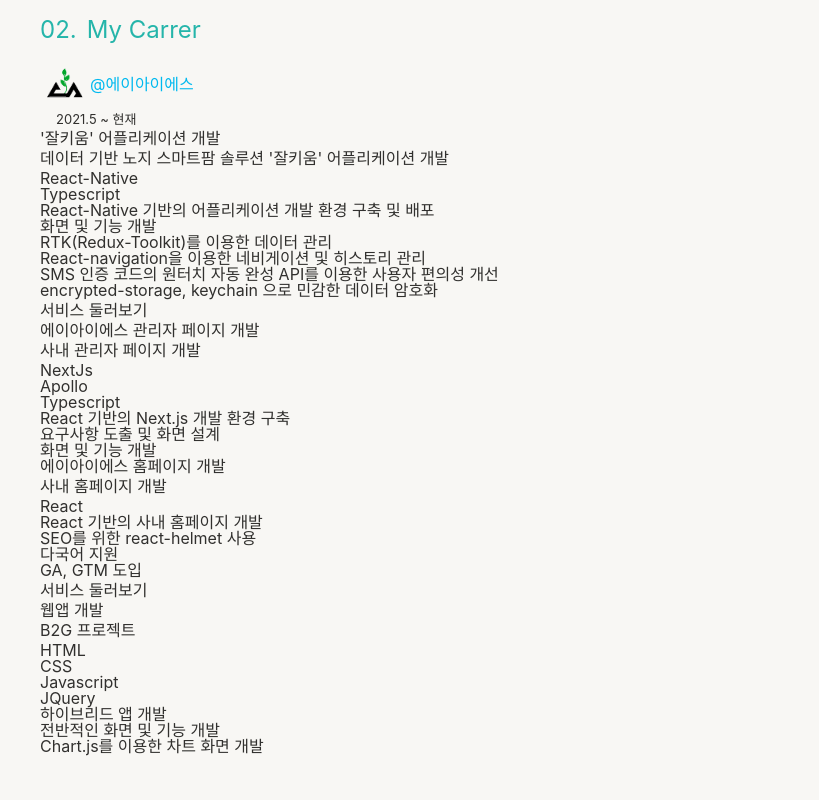
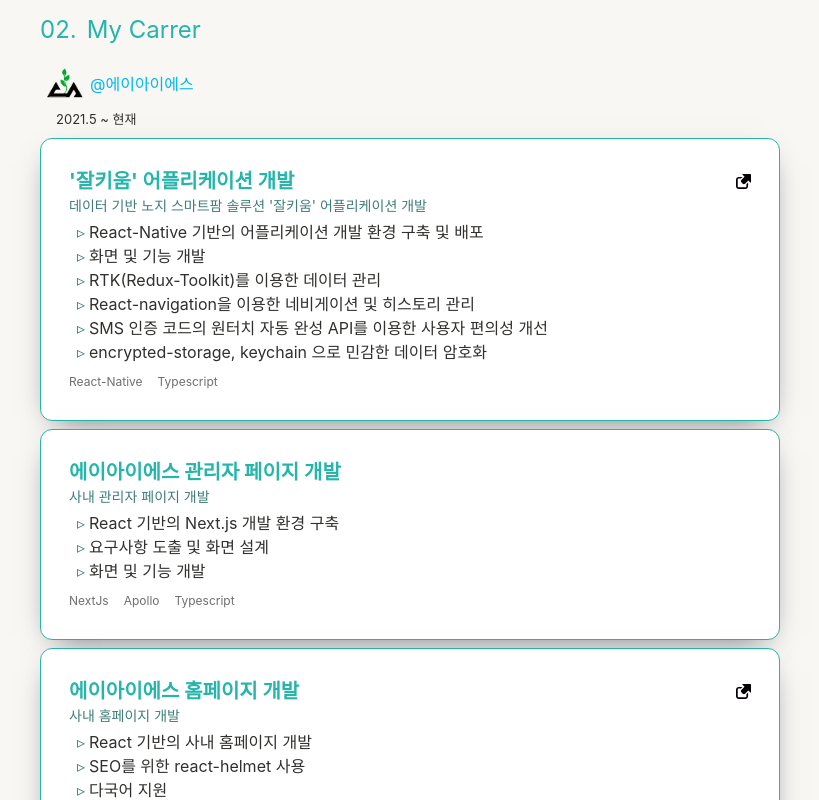
Before and after one commit to uhgenie7/portfolio2022, a Next.js app in the folder client/: page / in a window 1280 px wide. Shown: the part 840-1640 px from the top of the page, without its empty margins (230-1049 px from the left). Built offline with nearby package versions, Linux system fonts and the light colour scheme.

Commit message:
Style: #14 Carrer Style

```diff
--- a/client/src/components/Card/index.tsx
+++ b/client/src/components/Card/index.tsx
@@ -39,6 +39,9 @@ const Card = ({ title, language, data, url, description }: TypeProject) => {
 export default Card;
 
 const Container = styled.li`
+  width: 100%;
+  margin: 8px auto;
+
   .inner {
     box-shadow: 0 10px 30px -15px rgba(2, 12, 27, 0.7);
     padding: 2rem 1.75rem;
--- a/client/src/components/Company/index.tsx
+++ b/client/src/components/Company/index.tsx
@@ -1,7 +1,7 @@
 import Image from 'next/image';
 import styled from 'styled-components';
 import type { TypeCompany } from '@src/types/types';
-import ProjectItem from '../ProjectItem';
+import Card from '../Card';
 
 const Company = ({ title, date, icon, project, url }: TypeCompany) => {
   return (
@@ -17,18 +17,10 @@ const Company = ({ title, date, icon, project, url }: TypeCompany) => {
         </h3>
         <p className="range">{date}</p>
       </div>
-      <ul>
+      <ul className="projectList">
         {project.reverse().map(({ id, title, language, description, data, url }) => {
           return (
-            <ProjectItem
-              key={id}
-              id={id}
-              title={title}
-              language={language}
-              description={description}
-              data={data}
-              url={url}
-            />
+            <Card key={id} id={id} title={title} language={language} description={description} data={data} url={url} />
           );
         })}
       </ul>
--- a/client/src/components/ProjectItem/index.tsx
+++ /dev/null
@@ -1,30 +0,0 @@
-import styled from 'styled-components';
-import type { TypeProject } from '@src/types/types';
-
-const ProjectItem = ({ id, title, language, data, url, description }: TypeProject) => {
-  return (
-    <Container>
-      <h3 className="projectTitle">{title}</h3>
-      <p className="description">{description}</p>
-      <ul className="hashtagWrapper">
-        {language.map((lang) => {
-          return <li className="hashtag">{lang}</li>;
-        })}
-      </ul>
-      <ul>
-        {data.map((item) => {
-          return <li className="dataList">{item}</li>;
-        })}
-      </ul>
-      {url && (
-        <a className="projectLinkWrapper" href={url} target="_blank" rel="noreferrer noopener">
-          <p className="projectLink">서비스 둘러보기</p>
-        </a>
-      )}
-    </Container>
-  );
-};
-
-export default ProjectItem;
-
-const Container = styled.li``;
```
